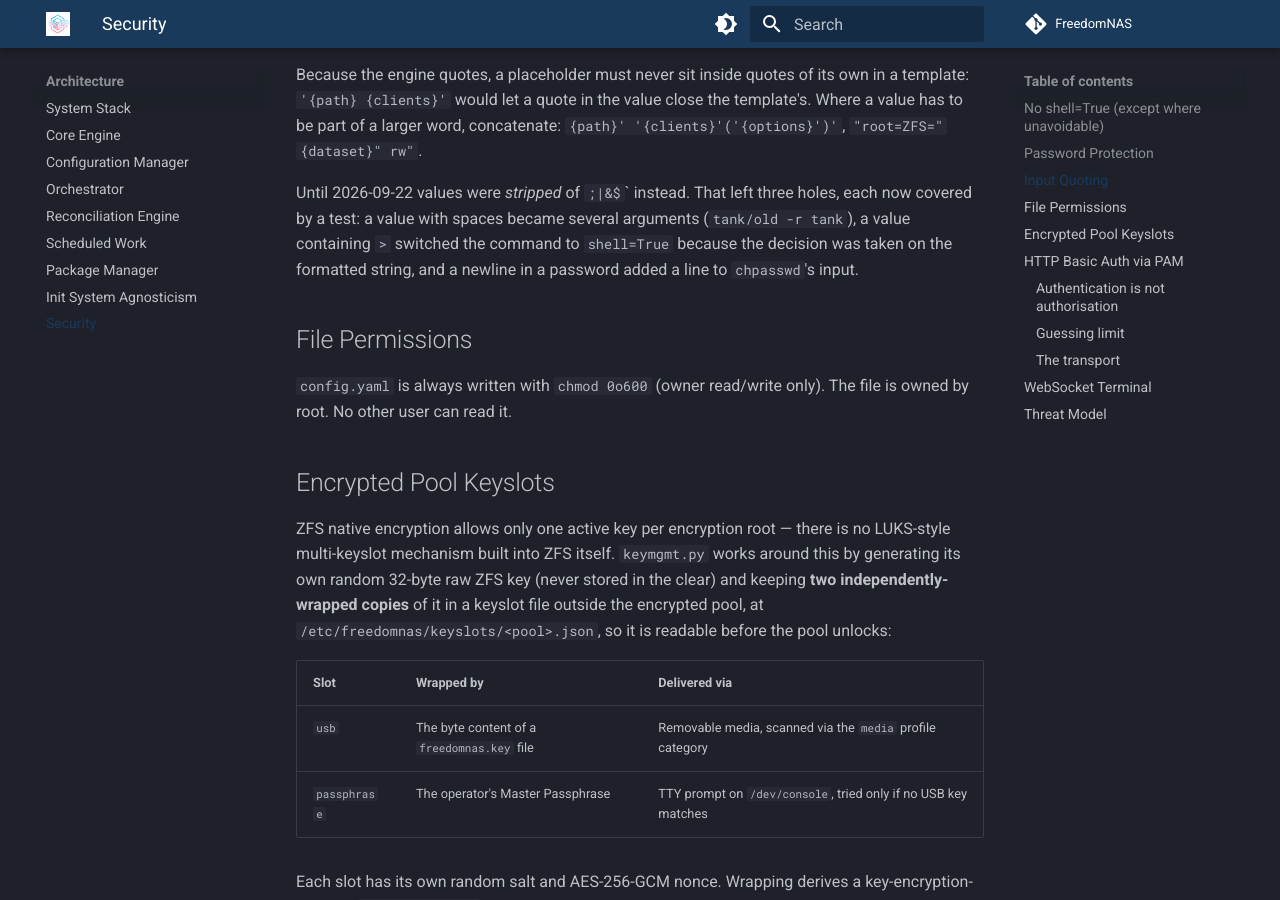
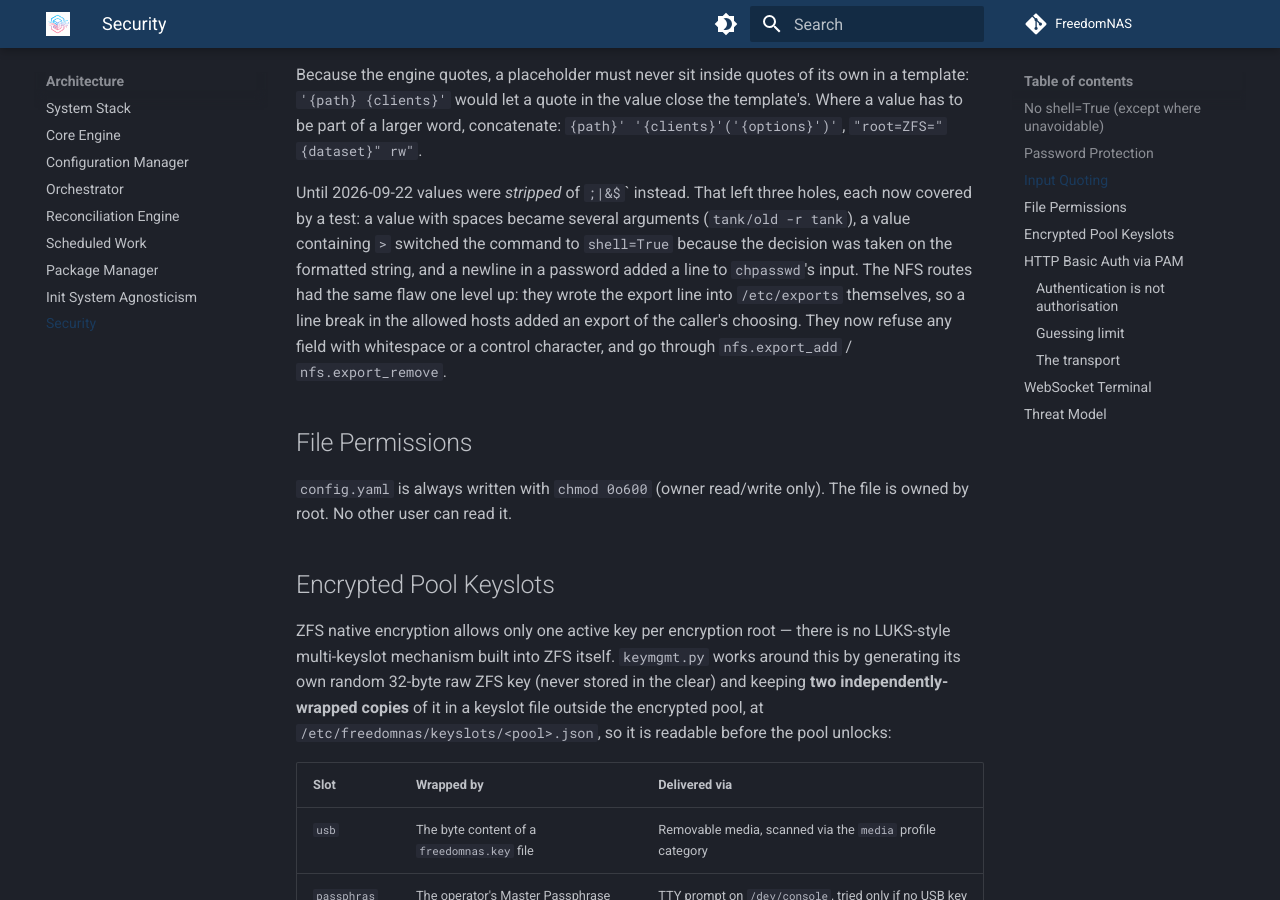
Before and after one commit to FreedomNAS/freedomnas-docs, an MkDocs documentation site: the page built from docs/architecture/security.md, in a window 1280 px wide and 900 px high, scrolled down 1531 px. Built offline with MkDocs 1.6.1 and Material for MkDocs 9.7.7, drawn with Linux system fonts in a browser that asks for light colours; some of the changed text lies outside the part shown.

Commit message:
Document the NFS export check

```diff
--- a/docs/architecture/security.md
+++ b/docs/architecture/security.md
@@ -69,7 +69,11 @@ Until 2026-09-22 values were *stripped* of `;|&$`\` instead. That left three
 holes, each now covered by a test: a value with spaces became several
 arguments (`tank/old -r tank`), a value containing `>` switched the command
 to `shell=True` because the decision was taken on the formatted string, and
-a newline in a password added a line to `chpasswd`'s input.
+a newline in a password added a line to `chpasswd`'s input. The NFS
+routes had the same flaw one level up: they wrote the export line into
+`/etc/exports` themselves, so a line break in the allowed hosts added an
+export of the caller's choosing. They now refuse any field with whitespace or
+a control character, and go through `nfs.export_add` / `nfs.export_remove`.
 
 ## File Permissions
 
@@ -190,6 +194,7 @@ shows Topgrade output — it cannot be used as an interactive shell. See
 |--------|-----------|
 | Command injection via API input | `_quote_kwargs()` quotes every value into exactly one argument; shell use decided by the template |
 | Password injection into `chpasswd` | Line breaks refused in passwords, `:` in usernames |
+| Export injection into `/etc/exports` | NFS path, hosts and options must each be one word; the line is written by the profile's `nfs.export_add`, never by the WebUI |
 | Password exposure in logs/ps | `execute_with_stdin()` for all password operations |
 | Config file reading by non-root | `0o600` permissions on `config.yaml` |
 | Encrypted pool key exposure | Two independently-wrapped keyslots (scrypt + AES-256-GCM); raw key only ever touches a transient `0600` tmpfs file, shredded immediately after use |
```
Also changed, not shown: docs/developer/repositories.md (+2 -2 lines).
